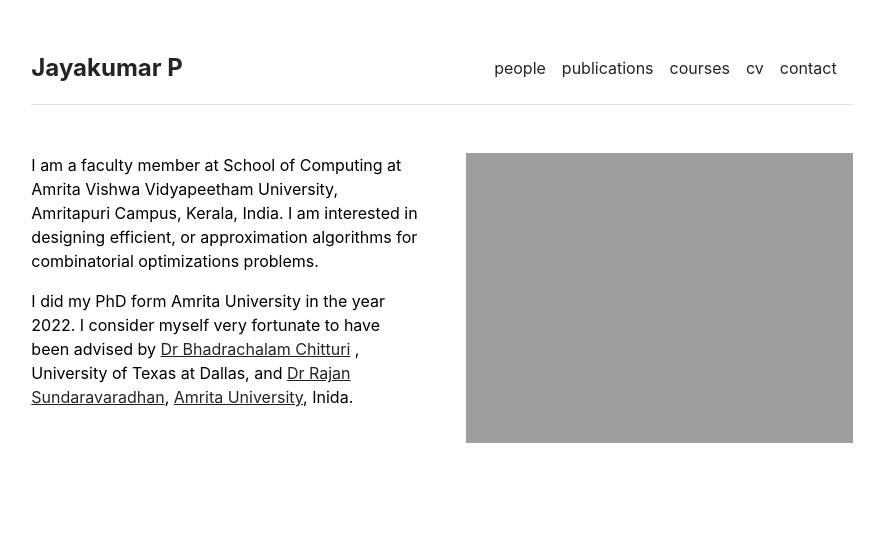
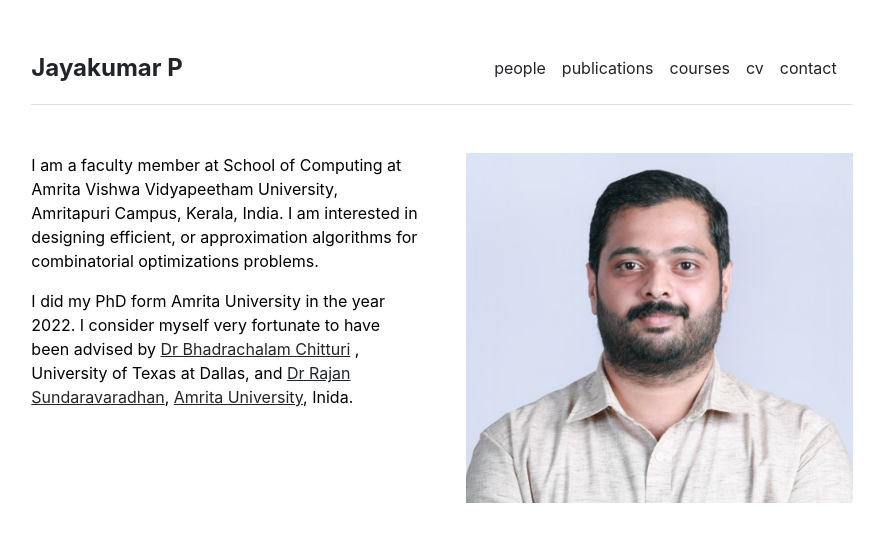
Before and after one commit to jayakumarpai/jayakumarpai, a Jekyll site: the page built from index.md, in a window 1280 px wide. Shown: the top 542 px of the page, without its empty margins (198-1082 px from the left). Built offline with Jekyll 4.4.1, drawn with Linux system fonts in a browser that asks for light colours.

Commit message:
photo added

```diff
--- a/_layouts/home.html
+++ b/_layouts/home.html
@@ -7,6 +7,6 @@ layout: default
     {{ content }}
   </div>
   <div class="col-md-6">
-    <img src="{{ site.github.url }}/assets/img/home.jpg" alt="Home" width="100%">
+    <img src="{{ site.github.url }}/assets/img/photo.png" alt="Home" width="100%">
   </div>
 </div>
```
Also changed, not shown: assets/img/photo.png (added).
